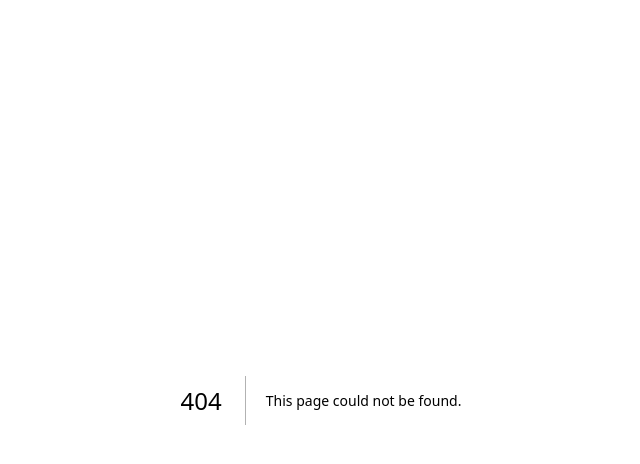
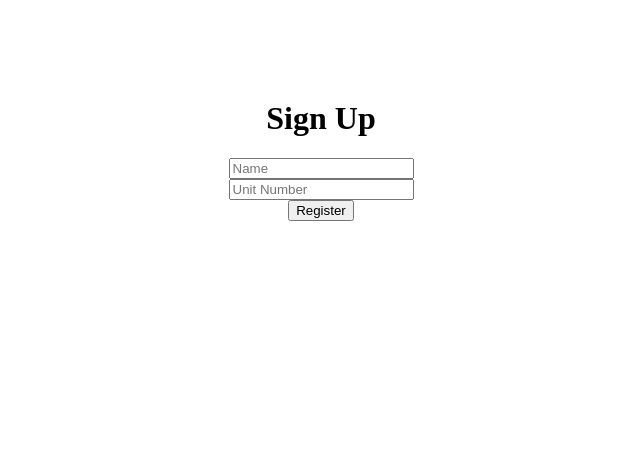
Before and after one commit to WRR-source/Wrr-tracker, a Next.js app: page /signup in a window 1280 px wide. Before the commit this address had no page. Shown: the top 464 px of the page, without its empty margins (319-959 px from the left). Built offline with nearby package versions, Linux system fonts and the light colour scheme.

Commit message:
Create signup.js

```diff
--- /dev/null
+++ b/pages/signup.js
@@ -0,0 +1,38 @@
+import { useState } from "react";
+import { useRouter } from "next/router";
+
+export default function Signup() {
+  const router = useRouter();
+  const [name, setName] = useState("");
+  const [unit, setUnit] = useState("");
+
+  const handleSignup = () => {
+    if (!name || !unit) return alert("Please fill in both fields");
+    const users = JSON.parse(localStorage.getItem("users") || "[]");
+    users.push({ name, unit, points: 0 });
+    localStorage.setItem("users", JSON.stringify(users));
+    localStorage.setItem("loggedInUser", unit);
+    router.push("/");
+  };
+
+  return (
+    <div style={{ textAlign: "center", marginTop: 100 }}>
+      <h1>Sign Up</h1>
+      <input
+        type="text"
+        placeholder="Name"
+        value={name}
+        onChange={(e) => setName(e.target.value)}
+      />
+      <br />
+      <input
+        type="text"
+        placeholder="Unit Number"
+        value={unit}
+        onChange={(e) => setUnit(e.target.value)}
+      />
+      <br />
+      <button onClick={handleSignup}>Register</button>
+    </div>
+  );
+}
```
